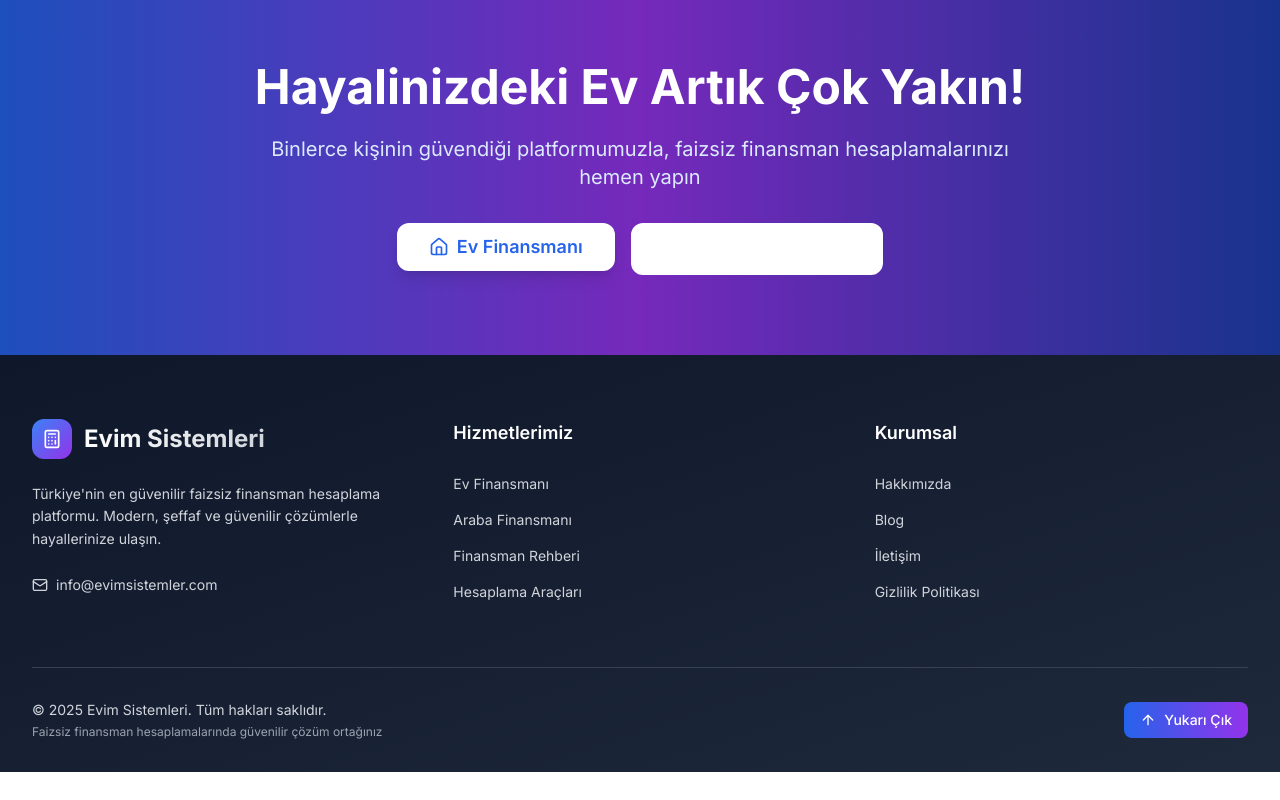
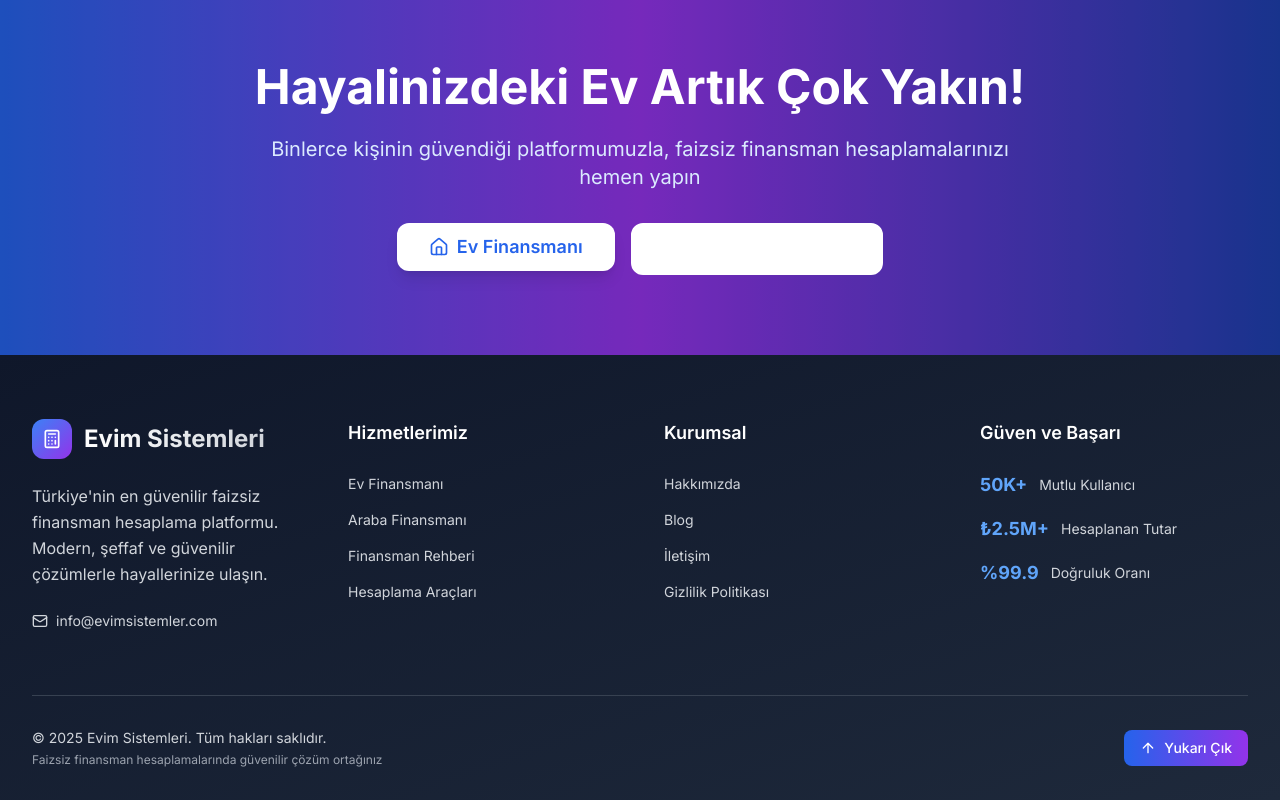
Before and after one commit to kaancelik05/evimsistemleri, a Next.js app: page / in a window 1280 px wide. Shown: the part 1996-2796 px from the top of the page. Before the commit the page ends 2768 px from the top, so only its background shows below. Built offline with nearby package versions, Linux system fonts and the light colour scheme.

Commit message:
Restored to 'ee5904afa285a57e21643537a0f48213dc07d326'
Replit-Restored-To: ee5904afa285a57e21643537a0f48213dc07d326

```diff
--- a/components/layout/footer.tsx
+++ b/components/layout/footer.tsx
@@ -1,20 +1,14 @@
-"use client";
 
-import Link from "next/link";
-import {
-  Calculator,
-  Mail,
-  Phone,
-  MapPin,
-  ExternalLink,
-  Heart,
-  ArrowUp,
-} from "lucide-react";
+
+'use client'
+
+import Link from 'next/link'
+import { Calculator, Mail, Phone, MapPin, ExternalLink, Heart, ArrowUp } from 'lucide-react'
 
 export function Footer() {
   const scrollToTop = () => {
-    window.scrollTo({ top: 0, behavior: "smooth" });
-  };
+    window.scrollTo({ top: 0, behavior: 'smooth' })
+  }
 
   return (
     <footer className="bg-gradient-to-br from-slate-900 to-slate-800 text-white relative overflow-hidden">
@@ -23,9 +17,10 @@ export function Footer() {
 
       <div className="relative max-w-7xl mx-auto px-4 sm:px-6 lg:px-8">
         {/* Main footer content */}
-        <div className="py-16 grid grid-cols-1 md:grid-cols-3 gap-8 lg:gap-12">
+        <div className="py-16 grid grid-cols-1 md:grid-cols-2 lg:grid-cols-4 gap-12">
+
           {/* Brand section */}
-          <div className="md:col-span-1">
+          <div className="lg:col-span-1">
             <Link href="/" className="flex items-center space-x-3 mb-6 group">
               <div className="w-10 h-10 bg-gradient-to-br from-blue-500 to-purple-600 rounded-xl flex items-center justify-center group-hover:scale-110 transition-transform duration-300">
                 <Calculator className="h-5 w-5 text-white" />
@@ -34,7 +29,7 @@ export function Footer() {
                 Evim Sistemleri
               </span>
             </Link>
-            <p className="text-gray-300 leading-relaxed mb-6 text-sm">
+            <p className="text-gray-300 leading-relaxed mb-6">
               Türkiye'nin en güvenilir faizsiz finansman hesaplama platformu.
               Modern, şeffaf ve güvenilir çözümlerle hayallerinize ulaşın.
             </p>
@@ -47,16 +42,14 @@ export function Footer() {
           </div>
 
           {/* Services */}
-          <div className="md:col-span-1">
-            <h3 className="text-lg font-semibold mb-6 text-white">
-              Hizmetlerimiz
-            </h3>
+          <div>
+            <h3 className="text-lg font-semibold mb-6 text-white">Hizmetlerimiz</h3>
             <ul className="space-y-3">
               {[
-                { name: "Ev Finansmanı", href: "/ev-finansmani" },
-                { name: "Araba Finansmanı", href: "/araba-finansmani" },
-                { name: "Finansman Rehberi", href: "/blog/finansman" },
-                { name: "Hesaplama Araçları", href: "/" },
+                { name: 'Ev Finansmanı', href: '/ev-finansmani' },
+                { name: 'Araba Finansmanı', href: '/araba-finansmani' },
+                { name: 'Finansman Rehberi', href: '/blog/finansman' },
+                { name: 'Hesaplama Araçları', href: '/' }
               ].map((item) => (
                 <li key={item.name}>
                   <Link
@@ -71,14 +64,14 @@ export function Footer() {
           </div>
 
           {/* Company */}
-          <div className="md:col-span-1">
+          <div>
             <h3 className="text-lg font-semibold mb-6 text-white">Kurumsal</h3>
             <ul className="space-y-3">
               {[
-                { name: "Hakkımızda", href: "/hakkimizda" },
-                { name: "Blog", href: "/blog" },
-                { name: "İletişim", href: "/iletisim" },
-                { name: "Gizlilik Politikası", href: "/gizlilik-politikasi" },
+                { name: 'Hakkımızda', href: '/hakkimizda' },
+                { name: 'Blog', href: '/blog' },
+                { name: 'İletişim', href: '/iletisim' },
+                { name: 'Gizlilik Politikası', href: '/gizlilik-politikasi' }
               ].map((item) => (
                 <li key={item.name}>
                   <Link
@@ -90,6 +83,23 @@ export function Footer() {
                 </li>
               ))}
             </ul>
+          </div>
+
+          {/* Stats */}
+          <div>
+            <h3 className="text-lg font-semibold mb-6 text-white">Güven ve Başarı</h3>
+            <div className="space-y-4">
+              {[
+                { number: '50K+', label: 'Mutlu Kullanıcı' },
+                { number: '₺2.5M+', label: 'Hesaplanan Tutar' },
+                { number: '%99.9', label: 'Doğruluk Oranı' }
+              ].map((stat) => (
+                <div key={stat.label} className="flex items-center space-x-3">
+                  <div className="text-blue-400 font-bold text-lg">{stat.number}</div>
+                  <div className="text-gray-300 text-sm">{stat.label}</div>
+                </div>
+              ))}
+            </div>
           </div>
         </div>
 
@@ -117,5 +127,5 @@ export function Footer() {
         </div>
       </div>
     </footer>
-  );
+  )
 }
```
